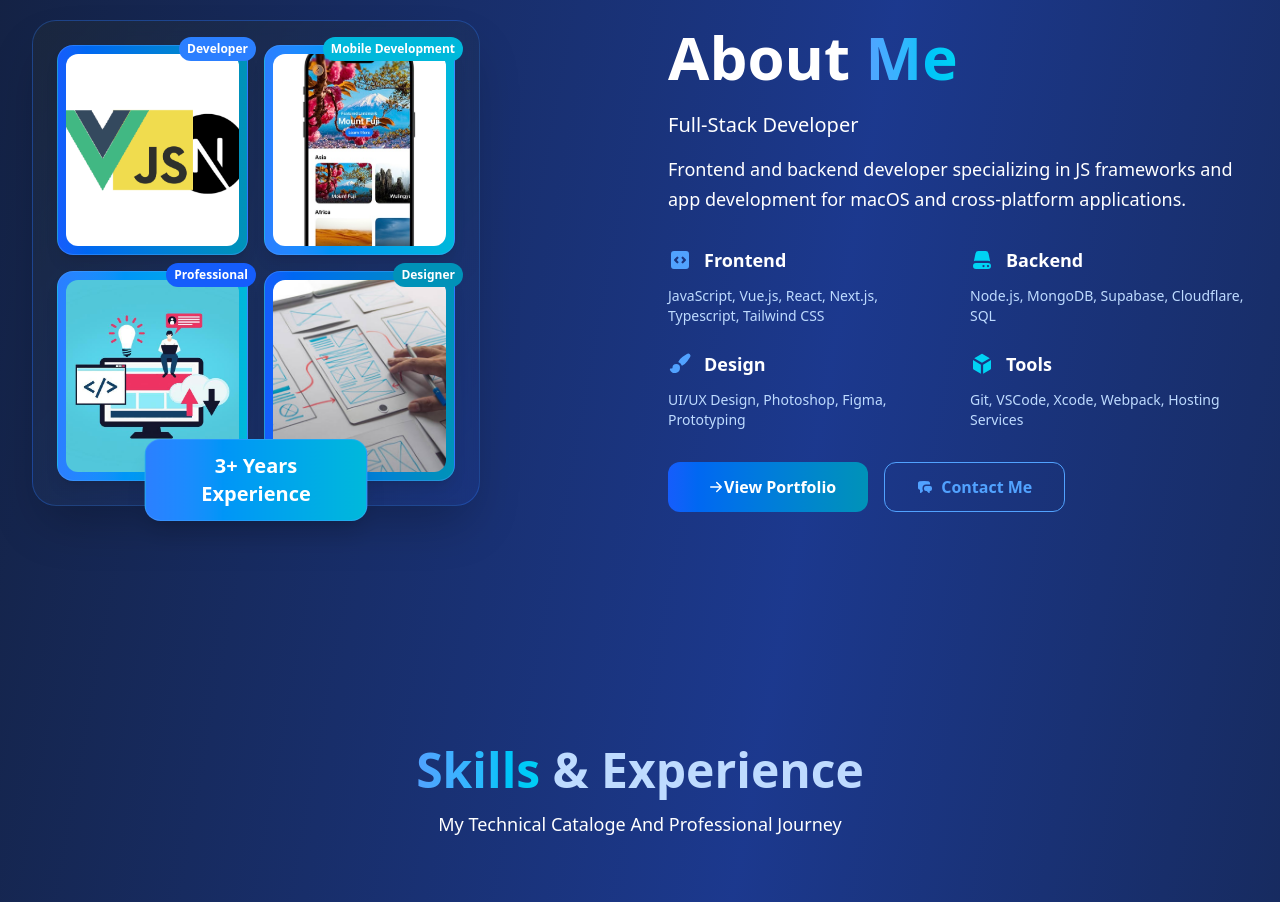
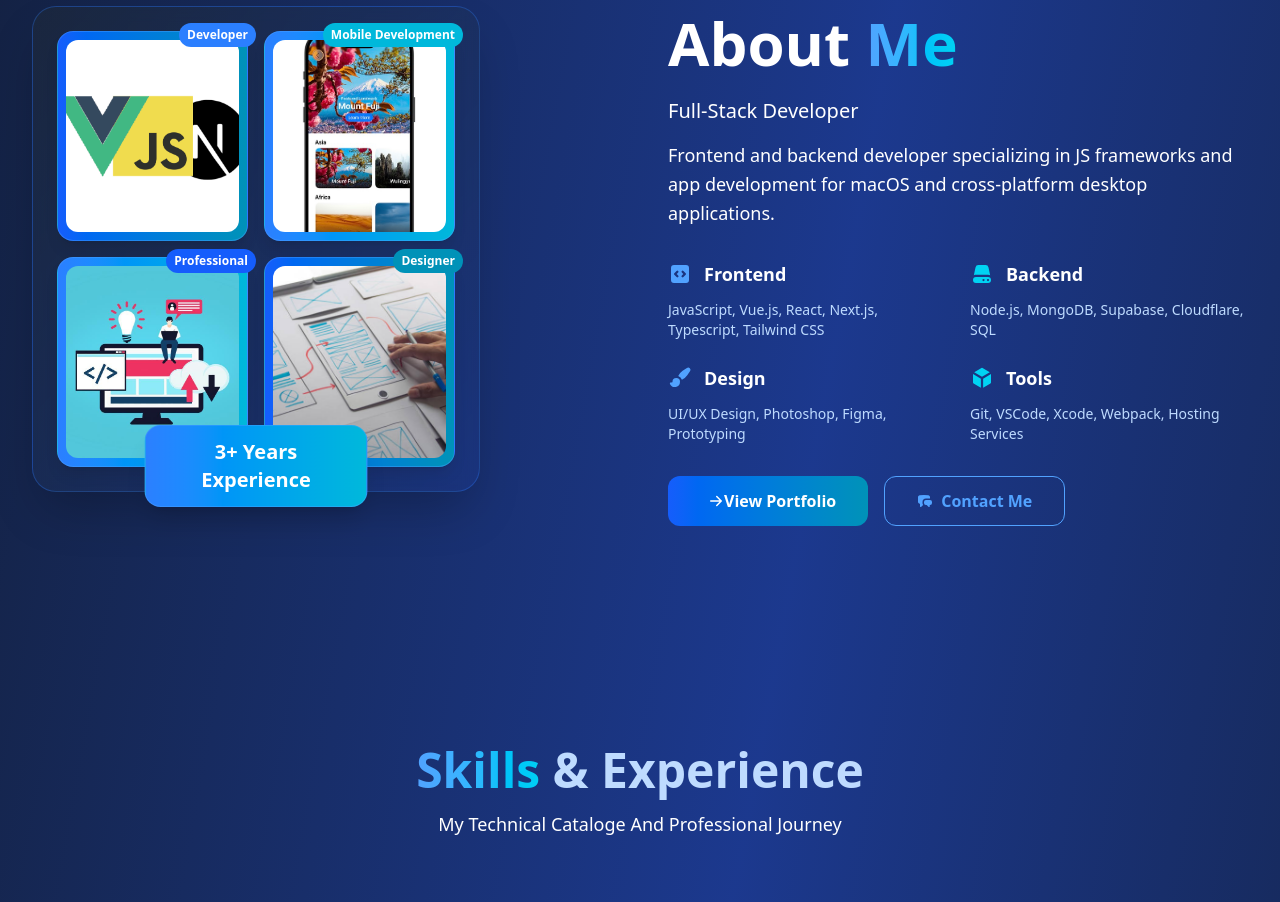
Before and after one commit to ttPuck/Portfolio, a Vue app: page / in a window 1280 px wide. Shown: the part 2080-2982 px from the top of the page. Built offline with nearby package versions, Linux system fonts and the light colour scheme.

Commit message:
Update AboutMe.vue

```diff
--- a/src/components/AboutMe.vue
+++ b/src/components/AboutMe.vue
@@ -78,7 +78,7 @@
             data-aos="fade-left"
             data-aos-delay="600"
           >
-            Frontend and backend developer specializing in JS frameworks and app development for macOS and cross-platform applications.
+            Frontend and backend developer specializing in JS frameworks and app development for macOS and cross-platform desktop applications.
           </p>
           <div
             class="grid grid-cols-1 sm:grid-cols-2 gap-6 pt-8"
```
